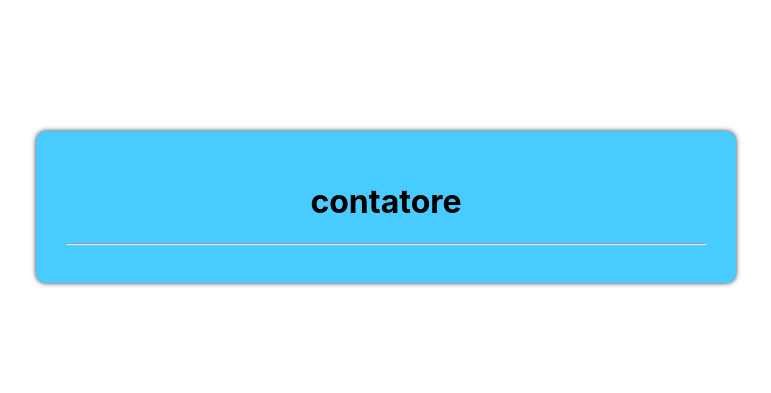
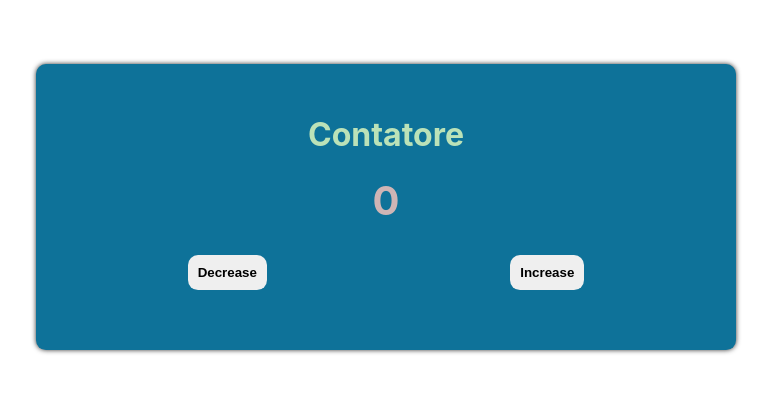
Before and after one commit to Davide-Morellato/counter-ReactJs, a React (Create React App) app: page / in a window 1280 px wide. Shown: the part 193-586 px from the top of the page, without its empty margins (254-1025 px from the left). Built offline with nearby package versions, Linux system fonts and the light colour scheme.

Commit message:
ADD: styles to components; counter methods & onClick events

```diff
--- a/src/App.js
+++ b/src/App.js
@@ -37,7 +37,7 @@ function App() {
     <div className="App">
       {/* inserisco il componente Card */}
       {/* aggiungo l'attributo testo con una stringa e poi nel componente lo invoco per essere stampato in pagina */}
-      <Card testo='contatore'/>
+      <Card testo='Contatore'/>
       {/**/}
       {/**/}
       {/* modifico il componete da selfclosed a TAG con Contenuto */}
--- a/src/components/card/card.component.jsx
+++ b/src/components/card/card.component.jsx
@@ -34,8 +34,6 @@ const Card = ({testo, children}) => {
                 {testo}
             </h1>
 
-            <hr />
-
             {/* NB -> se non fosse stato destrutturato il parametro,
                 allora l'invocazione sarebbe dovuta avvenire con: {props.children}*/}
             {/* {children} */}
--- a/src/components/card/card.styles.scss
+++ b/src/components/card/card.styles.scss
@@ -8,6 +8,7 @@
     padding: 30px;
     box-shadow: 0 0 5px #333;
     border-radius: 10px;
-    background-color: #48cbff;
+    background-color: #0e7299;
     transform: translate(-50%, -50%);
+    color: rgb(187, 226, 184);
 }
--- a/src/components/counter/counter.component.jsx
+++ b/src/components/counter/counter.component.jsx
@@ -9,49 +9,115 @@ class Counter extends React.Component {
     //metodo super per passare il parametro props al componente che sto estendendo: React.Component
     super(props);
 
+    //
+    //MODO 1 -> invoco la funzione Increase per legarla all'evento onClick
+    // this.IncreaseNumber = this.IncreaseNumber.bind(this)
+
     //definisco lo stato come oggetto di Js, utilizzando this per accedere alle props
-    this.state = {};
+    this.state = {
+      //dichiaro una proprietà iniziale
+      number: 0,
+    };
   }
 
-  //metodo FACOLTATIVO -> qualora il componente dovesse essere aggiornato con nuove props o un nuovo state
-  shouldComponentUpdate(nextProps, nextState){
+  //
+  // * LIFECYCLE * //
+  //
+  // //metodo FACOLTATIVO -> qualora il componente dovesse essere aggiornato con nuove props o un nuovo state
+  // shouldComponentUpdate(nextProps, nextState){
+  //
+  //   //controllo
+  //   //SE il testo del nuovo stato è diverso dal testo della props
+  //     //ALLORA ritorna TRUE (aggiorna il componente)
+  //   //ALTRIMENTI ritorna FALSE (lascia il componente come è)
+  //   if(nextState.testo !== this.props.testo){
+  //     return true
+  //   }else{
+  //     return false
+  //   }
+  // }
+  //
+  // //metodo componentWillUnmount -> dismette il componente
+  // componentWillUnmount(){
+  //   console.log('componente smontato')
+  // }
+  //
+  // //metodo componentDidUpdate -> permette di aggiornare lo stato del componente
+  // componentDidUpdate(){
+  //   console.log('componente aggiornato');
+  //
+  // }
+  //
+  // //metodo componentDidMount (invocato SOLO alla prima esecuzione del componente)
+  // componentDidMount(){
+  //   console.log('componente montato');
+  // }
 
+  //
+  //dichiaro una funzione per l'evento onClick di Increase
+  //
+  //MODO 1
+  // IncreaseNumber(){
+  //   console.log(this.state.number)
+  // }
+  //
+  //MODO 2
+  //arrow function
+  IncreaseNumber = () => {
+    // console.log(this.state.number);
+
+    //imposto l'incremento aggiornando la proprietà number, nello state, con il metodo setState()
+    this.setState({
+      number: this.state.number + 1,
+    });
+  };
+
+  //dichiaro una funzione per l'evento onClick di Decrease
+  DecreaseNumber() {
+    // console.log(this.state.number);
+    //
     //controllo
-    //SE il testo del nuovo stato è diverso dal testo della props
-      //ALLORA ritorna TRUE (aggiorna il componente)
-    //ALTRIMENTI ritorna FALSE (lascia il componente come è)
-    if(nextState.testo !== this.props.testo){
-      return true
-    }else{
-      return false
+    //SE number > 0
+    //ALLORA imposto il decremento aggiornando la proprietà number, nello state, con il metodo setState()
+    if (this.state.number > 0) {
+      this.setState({
+        number: this.state.number - 1,
+      });
     }
   }
-
-  //metodo componentWillUnmount -> dismette il componente
-  componentWillUnmount(){
-    console.log('componente smontato')
-  }
-
-  //metodo componentDidUpdate -> permette di aggiornare lo stato del componente
-  componentDidUpdate(){
-    console.log('componente aggiornato');
-
-  }
-
-  //metodo componentDidMount (invocato SOLO alla prima esecuzione del componente)
-  componentDidMount(){
-    console.log('componente montato');
-  }
-
 
   //definisco la grafica tramite il metodo render
   //al cui interno definisco i tag
   render() {
     return (
-    <div className="counter">
+      <div className="counter">
+        <div className="number_counter">
+          {/* aggiungo la proprietà dello state */}
+          {this.state.number}
+        </div>
 
-    </div>
-    )
+        <div className="wrapper_buttons">
+          {/* aggiungo l'evento onClick per decrementare il valore di number */}
+          {/* invoco la funzione nell'evento tramite un'arrow function */}
+          <button
+            type="submit"
+            onClick={() => this.DecreaseNumber()}
+            className="button_counter"
+          >
+            Decrease
+          </button>
+
+          {/* aggiungo l'evento onClick per incrementare il valore di number */}
+          <button
+            type="submit"
+            onClick={this.IncreaseNumber}
+            className="button_counter"
+          >
+            Increase
+          </button>
+        </div>
+      </div>
+    );
   }
 }
 
--- a/src/components/counter/counter.styles.scss
+++ b/src/components/counter/counter.styles.scss
@@ -0,0 +1,29 @@
+.counter {
+  .number_counter {
+    font-size: 40px;
+    color: rgb(207, 181, 181);
+    font-weight: bold;
+  }
+
+  .wrapper_buttons {
+    display: flex;
+    flex-direction: row;
+    flex-wrap: wrap;
+    justify-content: space-around;
+    align-items: center;
+    padding: 30px 10px;
+    gap: 20px;
+  }
+
+  .button_counter {
+    border: none;
+    border-radius: 10px;
+    padding: 10px;
+    font-weight: bold;
+
+    &:active {
+      background-color: rgb(127, 199, 233);
+      color: white;
+    }
+  }
+}
```
